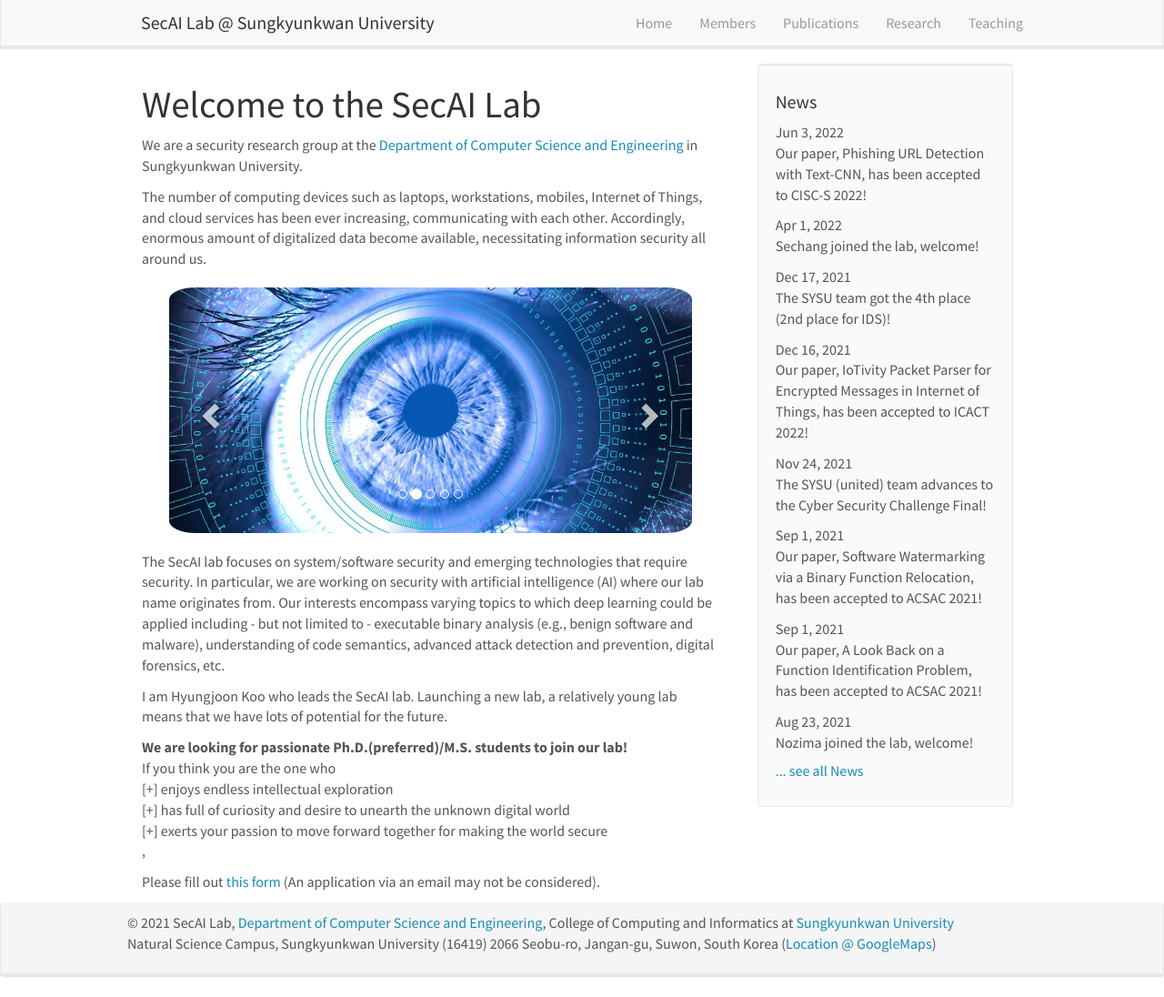
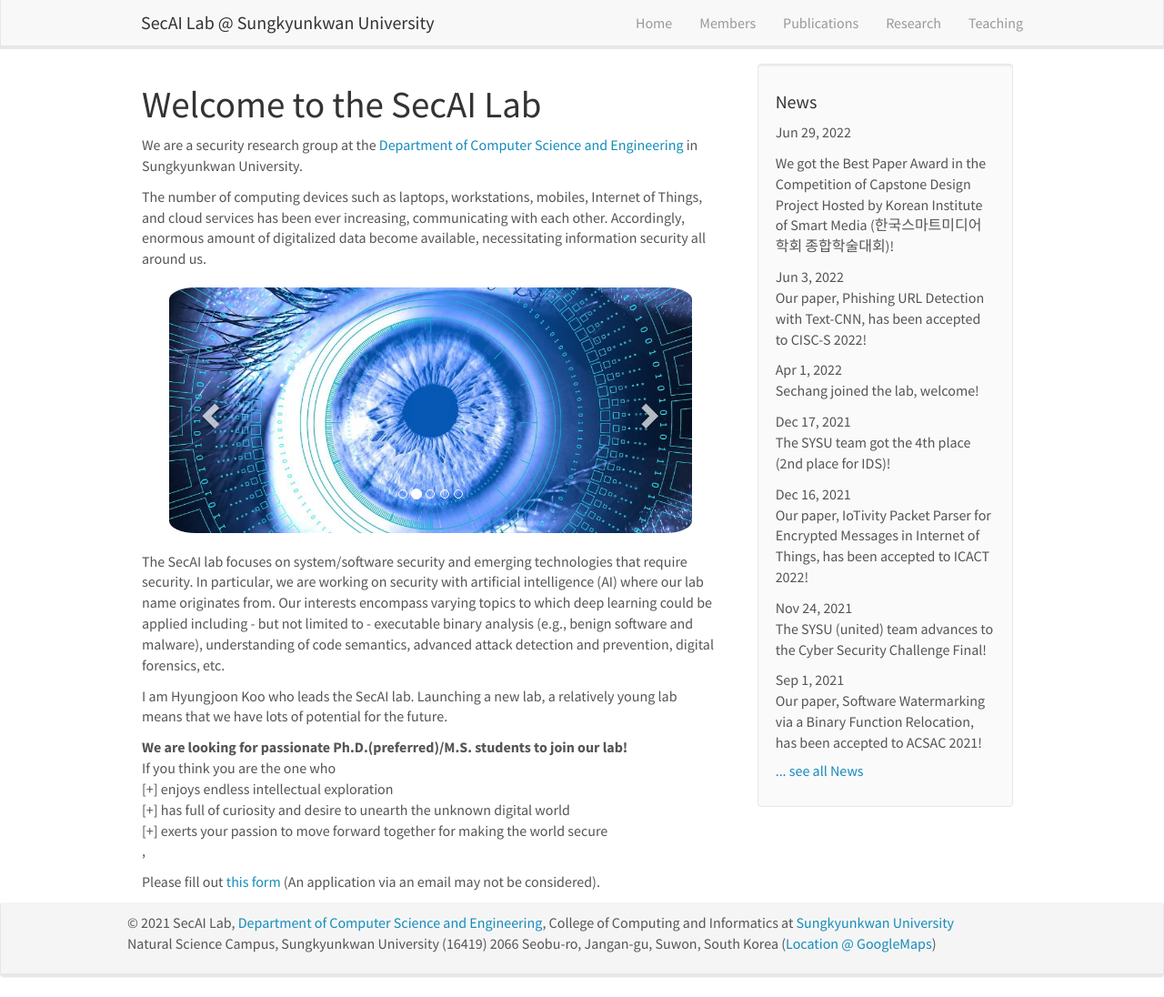
Before and after one commit to SecAI-Lab/secai-lab.github.io, a Jekyll site: the page built from _pages/home.md, in a window 1280 px wide and 1096 px high. Shown: the whole window at 91% size. Built offline with Jekyll 4.4.1, drawn with Linux system fonts in a browser that asks for light colours; nearby versions of some CDN libraries.

Commit message:
news updated

```diff
--- a/_data/news.yml
+++ b/_data/news.yml
@@ -1,3 +1,6 @@
+- date: Jun 29, 2022
+- headline: "We got the Best Paper Award in the Competition of Capstone Design Project Hosted by Korean Institute of Smart Media (한국스마트미디어학회 종합학술대회)!"
+
 - date: Jun 3, 2022
   headline: "Our paper, Phishing URL Detection with Text-CNN, has been accepted to CISC-S 2022!"
 
```
